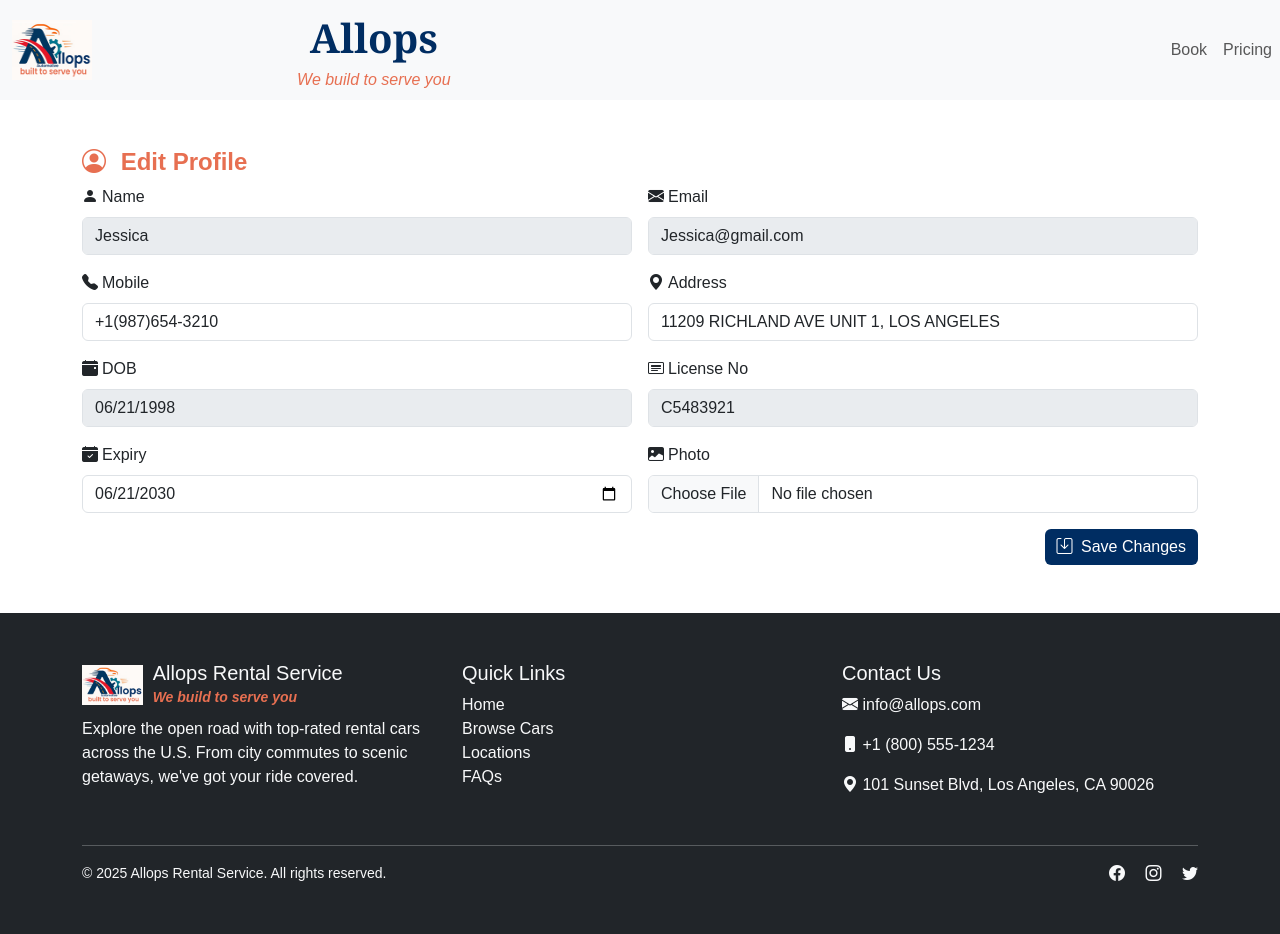
After one commit to BalamaniR/allops-automative, a PHP site: page /editprofile.php in a window 1280 px wide. The commit adds this page. Run offline with PHP 8.4, Linux system fonts and the light colour scheme.

Commit message:
Updated profile form layout and added new features

```diff
--- /dev/null
+++ b/editprofile.php
@@ -0,0 +1,100 @@
+<?php
+require_once('includes/header.php');
+?>
+<!DOCTYPE html>
+<html lang="en">
+<head>
+  <meta charset="UTF-8">
+  <title>My Profile - Allops Rental</title>
+   <link href="css/style.css" rel="stylesheet">
+  <link href="https://cdn.jsdelivr.net/npm/bootstrap-icons@1.10.5/font/bootstrap-icons.css" rel="stylesheet">
+  <style>
+    .profile-card {
+      max-width: 600px;
+      margin: auto;
+      padding: 30px;
+      border-radius: 10px;
+      box-shadow: 0 0 20px rgba(0,0,0,0.1);
+    }
+  </style>
+</head>
+<body>
+
+<div class="container mt-5">
+  <h4 style="color: #E76F51!important;font-weight:bold"><i class="bi bi-person-circle me-2"></i> Edit Profile</h4>
+  <form class="row g-3">
+    <!-- Name (non-editable) -->
+    <div class="col-md-6">
+      <label class="form-label d-flex align-items-center">
+        <i class="bi bi-person-fill me-1"></i> <span>Name</span>
+      </label>
+      <input type="text" class="form-control" value="Jessica" disabled>
+    </div>
+
+    <!-- Email (non-editable) -->
+    <div class="col-md-6">
+      <label class="form-label d-flex align-items-center">
+        <i class="bi bi-envelope-fill me-1"></i> <span>Email</span>
+      </label>
+      <input type="email" class="form-control" value="Jessica@gmail.com" disabled>
+    </div>
+
+    <!-- Mobile Number (editable) -->
+    <div class="col-md-6">
+      <label class="form-label d-flex align-items-center">
+        <i class="bi bi-telephone-fill me-1"></i> <span>Mobile</span>
+      </label>
+      <input type="tel" class="form-control" value="+1(987)654-3210">
+    </div>
+
+    <!-- Address (editable) -->
+    <div class="col-md-6">
+      <label class="form-label d-flex align-items-center">
+        <i class="bi bi-geo-alt-fill me-1"></i> <span>Address</span>
+      </label>
+      <input type="text" class="form-control" value="11209 RICHLAND AVE UNIT 1, LOS ANGELES">
+    </div>
+
+    <!-- Date of Birth (non-editable) -->
+    <div class="col-md-6">
+      <label class="form-label d-flex align-items-center">
+        <i class="bi bi-calendar-event-fill me-1"></i> <span>DOB</span>
+      </label>
+      <input type="date" class="form-control" value="1998-06-21" disabled>
+    </div>
+
+    <!-- License No (non-editable) -->
+    <div class="col-md-6">
+      <label class="form-label d-flex align-items-center">
+        <i class="bi bi-card-heading me-1"></i> <span>License No</span>
+      </label>
+      <input type="text" class="form-control" value="C5483921" disabled>
+    </div>
+
+    <!-- License Expiry (editable) -->
+    <div class="col-md-6">
+      <label class="form-label d-flex align-items-center">
+        <i class="bi bi-calendar-check-fill me-1"></i> <span>Expiry</span>
+      </label>
+      <input type="date" class="form-control" value="2030-06-21">
+    </div>
+
+    <!-- Profile Photo (editable) -->
+    <div class="col-md-6">
+      <label class="form-label d-flex align-items-center">
+        <i class="bi bi-image-fill me-1"></i> <span>Photo</span>
+      </label>
+      <input type="file" class="form-control">
+    </div>
+
+    <!-- Save Button -->
+    <div class="col-12">
+      <button type="submit" class="btn btn-primary btn-custom" style="float:right;">
+        <i class="bi bi-save me-1"></i> Save Changes
+      </button>
+    </div>
+  </form>
+</div>
+</body>
+</html>
+<?php require_once('includes/footer.php');?>
--- a/includes/header.php
+++ b/includes/header.php
@@ -23,8 +23,8 @@
       <div class="container-fluid">
         <a class="navbar-brand d-flex flex-column align-items-center" href="#">
           <img src="img/logo.png" alt="Logo" width="80" height="60" class="me-2"> </a>
-          <div class="text-center">
-            <span class="fs-1 app_title">Allops</span><br>
+          <div class="text-center" style="margin-right: 200px;">
+            <span class="fs-1 app_title" >Allops</span><br>
             <span class="fs-6" style="color: #E76F51;margin-right: 500px;"><i>We build to serve you</i></span>
           </div>
 
```
Also changed, not shown: myprofile.php (added, +64 -0 lines), img/profilepic.jpg (added).
